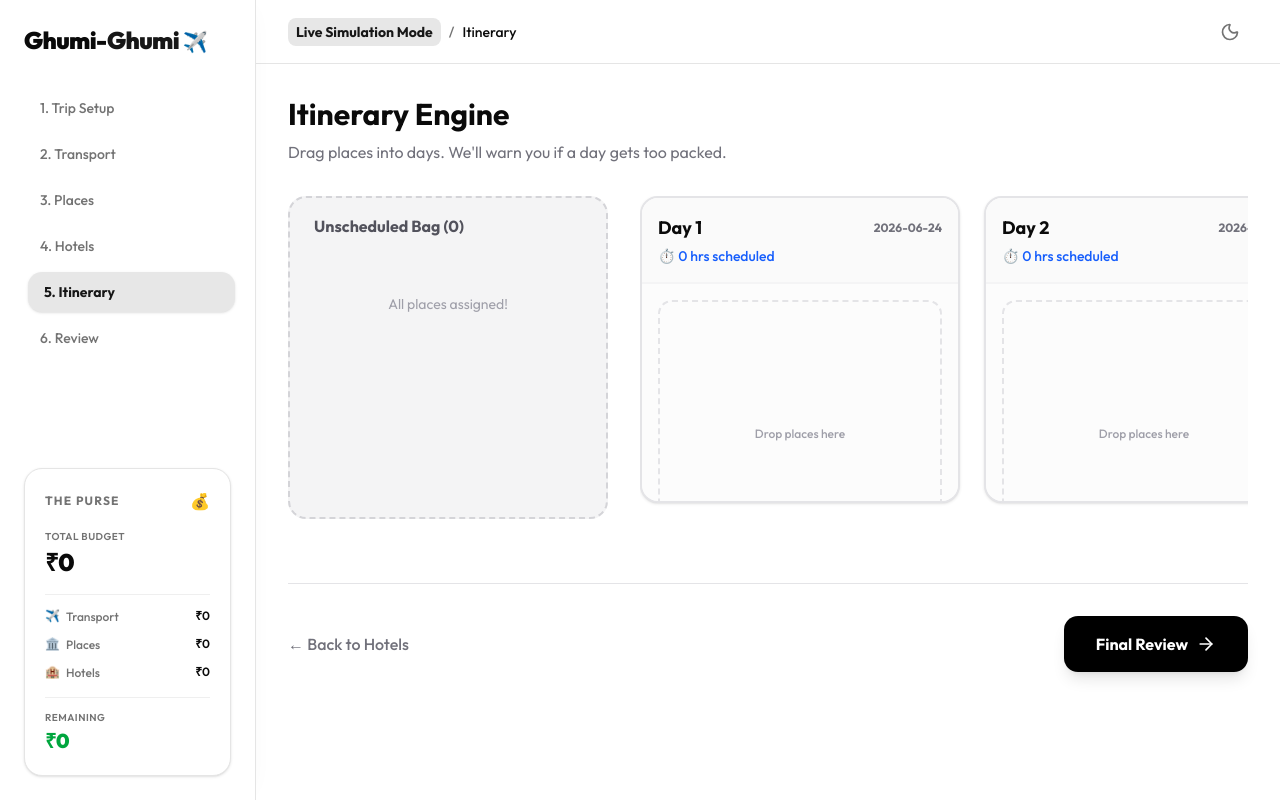
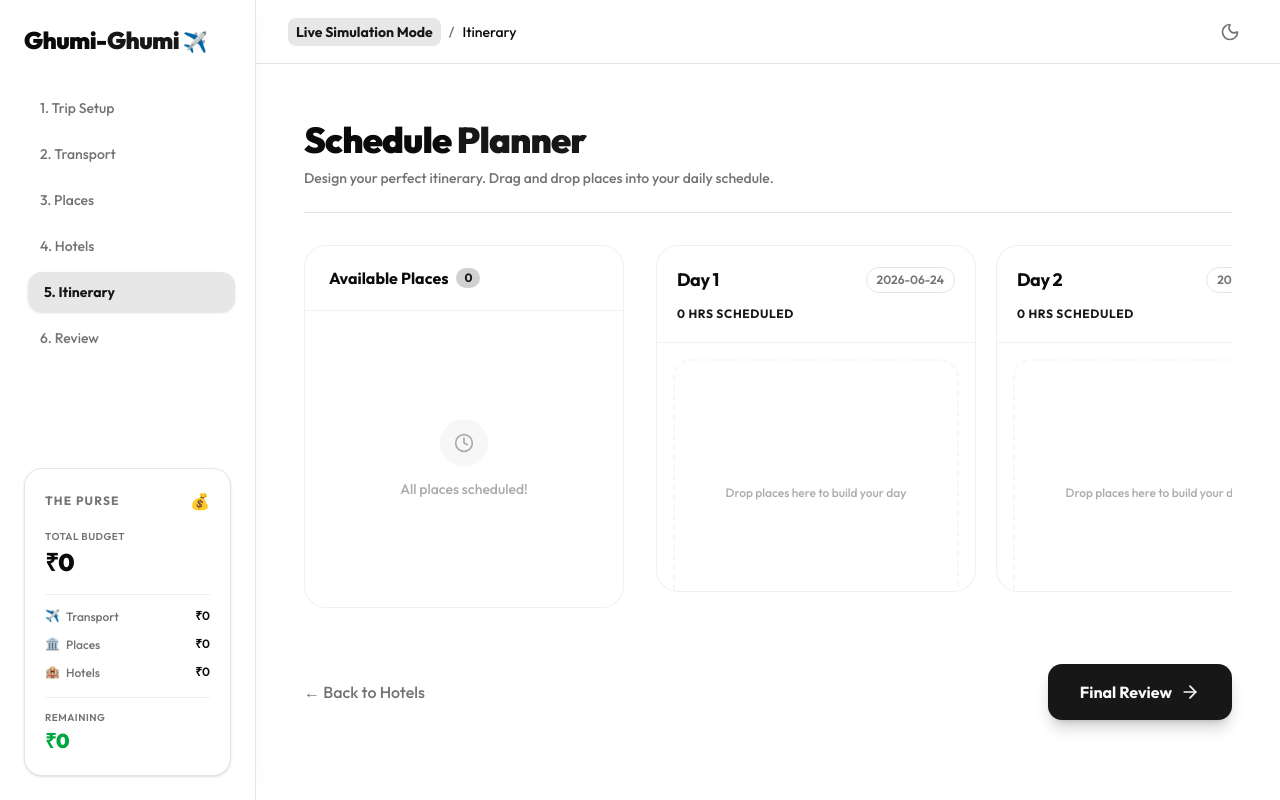
Before and after one commit to LeadingTheAbyss/Tripal, a Next.js app: page /plan/itinerary in a window 1280 px wide. Built offline with nearby package versions, Linux system fonts and the light colour scheme.

Commit message:
Fix scheduling

```diff
--- a/src/app/plan/itinerary/page.tsx
+++ b/src/app/plan/itinerary/page.tsx
@@ -46,24 +46,26 @@ function SortablePlaceCard({ place, isOverlay = false }: { place: Place, isOverl
   const style = {
     transform: CSS.Transform.toString(transform),
     transition,
-    opacity: isDragging ? 0.4 : 1,
+    opacity: isDragging ? 0.5 : 1,
   };
 
   return (
     <div
       ref={setNodeRef}
       style={style}
-      className={`bg-white border-2 rounded-xl p-4 flex items-center gap-4 ${isOverlay ? 'shadow-2xl border-blue-500 rotate-2' : 'border-zinc-200 hover:border-zinc-300'}`}
+      className={`relative group bg-card/80 backdrop-blur-sm border rounded-xl p-4 flex items-center gap-4 transition-all duration-200
+        ${isOverlay ? 'shadow-2xl shadow-primary/20 border-primary/50 rotate-2 scale-105 z-50 bg-card' : 'border-border hover:border-primary/50 hover:bg-card hover:shadow-lg hover:shadow-primary/5'}
+      `}
     >
-      <div {...attributes} {...listeners} className="cursor-grab text-zinc-400 hover:text-black active:cursor-grabbing">
-        <GripVertical size={20} />
+      <div {...attributes} {...listeners} className="cursor-grab text-muted-foreground group-hover:text-primary active:cursor-grabbing p-1 -ml-2 rounded-md hover:bg-primary/10 transition-colors">
+        <GripVertical size={18} />
       </div>
-      <div className="flex-1">
-        <h4 className="font-bold text-sm text-zinc-900">{place.name}</h4>
-        <div className="text-xs text-zinc-500 font-medium flex items-center gap-2 mt-1">
-          <span className="text-blue-500 uppercase">{place.category}</span>
-          <span>•</span>
-          <span className="flex items-center gap-1"><Clock size={12}/> {place.visitDurationHours + place.travelTimeHours} hrs total</span>
+      <div className="flex-1 min-w-0">
+        <h4 className="font-semibold text-sm text-foreground truncate">{place.name}</h4>
+        <div className="text-[11px] text-muted-foreground font-medium flex items-center gap-2 mt-1.5">
+          <span className="text-primary/90 uppercase tracking-wider font-bold">{place.category}</span>
+          <span className="w-1 h-1 rounded-full bg-border"></span>
+          <span className="flex items-center gap-1.5"><Clock size={11} className="text-muted-foreground/70"/> {place.visitDurationHours + place.travelTimeHours} hrs total</span>
         </div>
       </div>
     </div>
@@ -178,7 +180,6 @@ export default function ItineraryPage() {
         const newPlaceIds = arrayMove(day.placeIds, oldIndex, newIndex);
 
         // Update store with new order
-        // We can just update the day directly since we're in the component
         useItineraryStore.setState(state => {
           const newDays = [...state.days];
           const dayIdx = newDays.findIndex(d => d.dayNumber === sourceDay);
@@ -194,11 +195,12 @@ export default function ItineraryPage() {
   if (!isMounted) return null;
 
   return (
-    <div className="max-w-6xl mx-auto space-y-8 pb-24 h-full flex flex-col">
-      <div className="flex justify-between items-end shrink-0">
+    <div className="max-w-7xl mx-auto space-y-8 pb-12 h-full flex flex-col px-4 text-foreground">
+      {/* Header */}
+      <div className="flex justify-between items-end shrink-0 py-6 border-b border-border">
         <div>
-          <h1 className="text-3xl font-bold mb-2">Itinerary Engine</h1>
-          <p className="text-zinc-500">Drag places into days. We'll warn you if a day gets too packed.</p>
+          <h1 className="text-4xl font-black mb-2 tracking-tight">Schedule <span className="text-primary">Planner</span></h1>
+          <p className="text-muted-foreground text-sm font-medium">Design your perfect itinerary. Drag and drop places into your daily schedule.</p>
         </div>
       </div>
 
@@ -209,57 +211,67 @@ export default function ItineraryPage() {
         onDragOver={handleDragOver}
         onDragEnd={handleDragEnd}
       >
-        <div className="flex gap-8 flex-1 overflow-hidden">
+        <div className="flex gap-6 flex-1 overflow-hidden">
 
           {/* Unassigned Places (Bag) */}
-          <div className="w-80 flex flex-col bg-zinc-100 rounded-2xl border-2 border-dashed border-zinc-300 p-4 shrink-0">
-            <h3 className="font-bold text-zinc-600 mb-4 px-2">Unscheduled Bag ({unassignedPlaces.length})</h3>
+          <div className="w-80 flex flex-col bg-card/40 backdrop-blur-xl rounded-3xl border border-border/60 shadow-[inset_0_1px_0_0_rgba(255,255,255,0.05)] shrink-0 overflow-hidden">
+            <div className="px-6 py-5 border-b border-border/50 bg-card/60 backdrop-blur-md">
+              <h3 className="font-bold text-foreground flex items-center gap-2">
+                Available Places
+                <span className="bg-primary/20 text-primary text-xs px-2 py-0.5 rounded-full font-bold">{unassignedPlaces.length}</span>
+              </h3>
+            </div>
 
-            <DroppableList id="unassigned" items={unassignedPlaces.map(p => p.id)} className="flex-1 space-y-3 overflow-y-auto px-2 pb-4">
+            <DroppableList id="unassigned" items={unassignedPlaces.map(p => p.id)} className="flex-1 space-y-3 overflow-y-auto px-4 py-4 [&::-webkit-scrollbar]:hidden [-ms-overflow-style:none] [scrollbar-width:none]">
               {unassignedPlaces.map(place => (
                 <SortablePlaceCard key={place.id} place={place} />
               ))}
               {unassignedPlaces.length === 0 && (
-                <div className="text-sm text-zinc-400 text-center mt-10">All places assigned!</div>
+                <div className="h-full flex flex-col items-center justify-center text-muted-foreground opacity-60">
+                  <div className="w-12 h-12 rounded-full bg-border/50 flex items-center justify-center mb-3">
+                    <Clock size={20} />
+                  </div>
+                  <p className="text-sm font-medium">All places scheduled!</p>
+                </div>
               )}
             </DroppableList>
           </div>
 
           {/* Day Columns */}
-          <div className="flex-1 overflow-x-auto flex gap-6 pb-4">
+          <div className="flex-1 overflow-x-auto flex gap-5 pb-4 [&::-webkit-scrollbar]:h-2 [&::-webkit-scrollbar-track]:bg-transparent [&::-webkit-scrollbar-thumb]:bg-border [&::-webkit-scrollbar-thumb]:rounded-full hover:[&::-webkit-scrollbar-thumb]:bg-muted-foreground/30 px-2">
             {itinerary.days.map((day) => {
               const dayPlaces = day.placeIds.map(id => itinerary.selectedPlaces.find(p => p.id === id)).filter(Boolean) as Place[];
               const isOverloaded = day.totalTimeHours > 8;
 
               return (
-                <div key={day.dayNumber} className="w-80 shrink-0 flex flex-col bg-white rounded-2xl border-2 border-zinc-200 shadow-sm overflow-hidden">
-                  <div className={`p-4 border-b-2 ${isOverloaded ? 'bg-red-50 border-red-200' : 'bg-zinc-50 border-zinc-100'}`}>
-                    <div className="flex justify-between items-center mb-1">
-                      <h3 className="font-bold text-lg">Day {day.dayNumber}</h3>
-                      <span className="text-xs font-bold text-zinc-500">{day.date}</span>
+                <div key={day.dayNumber} className="w-80 shrink-0 flex flex-col bg-card/40 backdrop-blur-xl rounded-3xl border border-border/60 shadow-[inset_0_1px_0_0_rgba(255,255,255,0.05)] overflow-hidden transition-colors duration-300">
+                  <div className={`p-5 border-b border-border/50 transition-colors ${isOverloaded ? 'bg-red-500/5' : 'bg-card/60 backdrop-blur-md'}`}>
+                    <div className="flex justify-between items-center mb-3">
+                      <h3 className="font-bold text-lg tracking-tight">Day {day.dayNumber}</h3>
+                      <span className="text-xs font-semibold px-2.5 py-1 rounded-full bg-background/50 border border-border text-muted-foreground">{day.date}</span>
                     </div>
 
-                    <div className="flex justify-between items-center text-sm font-medium">
-                      <span className={isOverloaded ? 'text-red-600' : 'text-blue-600'}>
-                        ⏱️ {day.totalTimeHours} hrs scheduled
+                    <div className="flex justify-between items-center text-xs font-bold uppercase tracking-wider">
+                      <span className={isOverloaded ? 'text-red-500' : 'text-primary'}>
+                        {day.totalTimeHours} hrs scheduled
                       </span>
                     </div>
 
                     {isOverloaded && (
-                      <div className="mt-2 text-xs font-bold text-red-600 flex items-start gap-1 bg-white p-2 rounded border border-red-100">
-                        <AlertTriangle size={14} className="shrink-0 mt-0.5" />
-                        Warning: You've packed too much. Shift places to another day.
+                      <div className="mt-4 text-xs font-medium text-red-400 flex items-start gap-2 bg-red-500/10 p-3 rounded-xl border border-red-500/20">
+                        <AlertTriangle size={16} className="shrink-0 text-red-500" />
+                        <p>Schedule is over 8 hours. Consider shifting places.</p>
                       </div>
                     )}
                   </div>
 
-                  <DroppableList id={day.dayNumber.toString()} items={day.placeIds} className="flex-1 p-4 space-y-3 overflow-y-auto bg-zinc-50/50 min-h-[300px]">
+                  <DroppableList id={day.dayNumber.toString()} items={day.placeIds} className="flex-1 p-4 space-y-3 overflow-y-auto [&::-webkit-scrollbar]:hidden [-ms-overflow-style:none] [scrollbar-width:none] min-h-[300px]">
                     {dayPlaces.map(place => (
                       <SortablePlaceCard key={place.id} place={place} />
                     ))}
                     {dayPlaces.length === 0 && (
-                      <div className="text-xs text-zinc-400 font-medium text-center border-2 border-dashed border-zinc-200 rounded-xl p-8 h-full flex items-center justify-center">
-                        Drop places here
+                      <div className="text-xs text-muted-foreground font-medium text-center border-2 border-dashed border-border/50 rounded-2xl p-8 h-full flex flex-col items-center justify-center opacity-60">
+                         Drop places here to build your day
                       </div>
                     )}
                   </DroppableList>
@@ -275,17 +287,17 @@ export default function ItineraryPage() {
         </DragOverlay>
       </DndContext>
 
-      {/* CONTINUATION */}
-      <div className="flex justify-between items-center pt-8 border-t border-zinc-200 shrink-0 mt-8">
+      {/* Footer Navigation */}
+      <div className="flex justify-between items-center pt-6 shrink-0">
         <button
           onClick={() => router.push('/plan/hotels')}
-          className="text-zinc-500 hover:text-black font-medium"
+          className="text-muted-foreground hover:text-foreground font-medium transition-colors"
         >
           ← Back to Hotels
         </button>
         <button
           onClick={() => router.push('/plan/review')}
-          className="bg-black hover:bg-zinc-800 text-white px-8 py-4 rounded-xl font-bold flex items-center gap-2 shadow-lg transition-transform hover:-translate-y-1"
+          className="bg-primary hover:bg-primary/90 text-primary-foreground px-8 py-4 rounded-xl font-bold flex items-center gap-2 shadow-lg shadow-primary/20 transition-all hover:-translate-y-1 hover:shadow-primary/30"
         >
           Final Review <ArrowRight size={20} />
         </button>
```
